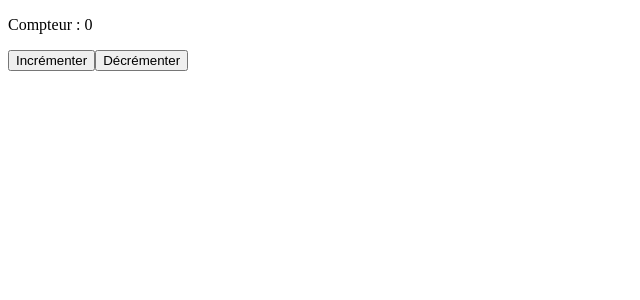
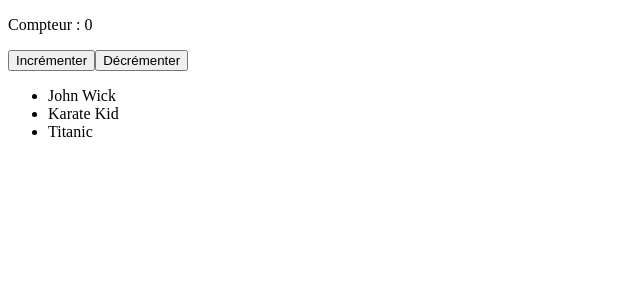
Before and after one commit to fabi-andrian/vue-test1, a Vue app: page / in a window 1280 px wide. Shown: the top 300 px of the page, without its empty margins (0-640 px from the left). Built offline with nearby package versions, Linux system fonts and the light colour scheme.

Commit message:
test boucle liste movies

```diff
--- a/src/App.vue
+++ b/src/App.vue
@@ -2,12 +2,22 @@
 <p>Compteur : {{ count }}</p>
 <button @click="increment">Incrémenter</button>
 <button @click="decrement">Décrémenter</button>
+<ul>
+  <li v-for="movie in movies">
+    {{ movie }}
+  </li>
+</ul>
 </template>
 
 <script setup>
 import {ref} from 'vue'
 
 const count = ref(0)
+const movies = ref([
+  'John Wick',
+  'Karate Kid',
+  'Titanic'
+])
 const increment = (event) => {
   console.log(event)
   count.value++
```
